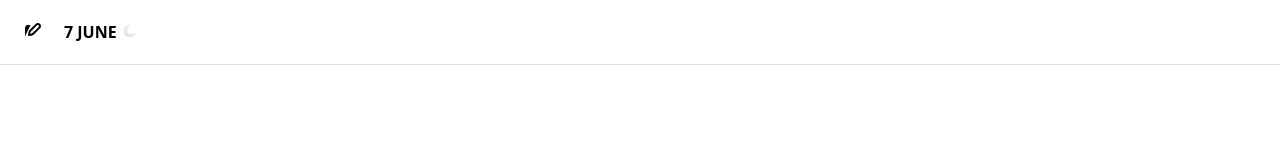
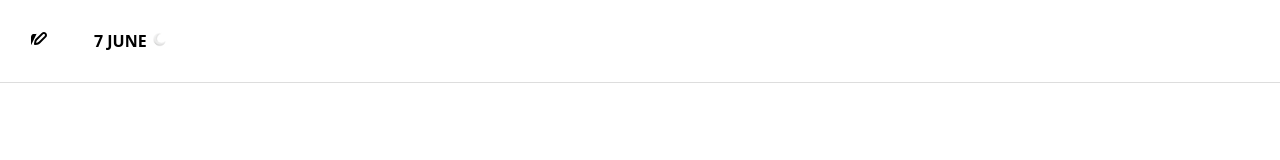
Before and after one commit to sevenjunebaby/7JUNEAI, a React (Create React App) app in the folder 7j/frontend/: page / in a window 1280 px wide. Shown: the top 160 px of the page. Built offline with nearby package versions, Linux system fonts and the light colour scheme.

Commit message:
update 18 dec

```diff
--- a/7j/frontend/src/components/ChatApp.css
+++ b/7j/frontend/src/components/ChatApp.css
@@ -79,10 +79,11 @@ body {
     padding: 0px 5px;
 
   }
+  .bt2:hover {
+    box-shadow: 0 0 15px rgba(197, 197, 197, 0.8); /* Glowing white light */
+  }
   .bt:hover {
-    background-color: #c7c7c7; /* Slightly lighter background */
     box-shadow: 0 0 15px rgba(197, 197, 197, 0.8); /* Glowing white light */
-    color: #fff; /* Maintain text color */
   }
 
   .send-button:hover {
@@ -108,13 +109,7 @@ body {
 
 .bt{
   color: var(--text-secondary);
-  font-weight: 600;
-  font-size: 1.125rem;
-  line-height: 1.75rem;
-  padding-bottom: .375rem;
-  padding-top: .375rem;
-  padding-left: .75rem;
-  padding-right: .75rem;
+
   border-radius: .5rem;
   white-space: nowrap;
   overflow: hidden;
@@ -130,13 +125,43 @@ body {
   font-weight: inherit;
   letter-spacing: inherit;
   line-height: inherit;
-  margin: 0;
-  padding: 0;
+
   text-transform: none;
   background-color: transparent;
   background-image: none;
   font-family: system-ui;
   border: 0 solid #e3e3e3;
+  box-sizing: border-box;
+  font-weight: bold;
+
+
+}
+.bt2{
+  color: var(--text-secondary);
+  border: 0 solid #000000;
+  padding: 10px 18px;
+  border: 0 solid #e3e3e3;
+  border-radius: .5rem;
+  white-space: nowrap;
+  overflow: hidden;
+  gap: .25rem;
+  align-items: center;
+  cursor: pointer;
+  display: flex;
+  font-feature-settings: inherit;
+  color: inherit;
+  font-family: inherit;
+  font-size: 100%;
+  font-variation-settings: inherit;
+  font-weight: inherit;
+  letter-spacing: inherit;
+  line-height: inherit;
+
+  text-transform: none;
+  background-color: transparent;
+  background-image: none;
+  font-family: system-ui;
+
   box-sizing: border-box;
   font-weight: bold;
 
@@ -149,7 +174,7 @@ body {
     padding-bottom: 10px;
 
    gap: 20px;
-   padding: 10px 20px;
+   padding: 5lspx 20px;
    display: flex;
     position: fixed;
     top: 0;
--- a/7j/frontend/src/components/ChatApp.jsx
+++ b/7j/frontend/src/components/ChatApp.jsx
@@ -94,7 +94,7 @@ const ChatApp = () => {
         <svg  class="icon-xl-heavy" width="24" height="24" viewBox="0 0 24 24" fill="currentColor" xmlns="http://www.w3.org/2000/svg" className="icon-xl-heavy"><path d="M15.6729 3.91287C16.8918 2.69392 18.8682 2.69392 20.0871 3.91287C21.3061 5.13182 21.3061 7.10813 20.0871 8.32708L14.1499 14.2643C13.3849 15.0293 12.3925 15.5255 11.3215 15.6785L9.14142 15.9899C8.82983 16.0344 8.51546 15.9297 8.29289 15.7071C8.07033 15.4845 7.96554 15.1701 8.01005 14.8586L8.32149 12.6785C8.47449 11.6075 8.97072 10.615 9.7357 9.85006L15.6729 3.91287ZM18.6729 5.32708C18.235 4.88918 17.525 4.88918 17.0871 5.32708L11.1499 11.2643C10.6909 11.7233 10.3932 12.3187 10.3014 12.9613L10.1785 13.8215L11.0386 13.6986C11.6812 13.6068 12.2767 13.3091 12.7357 12.8501L18.6729 6.91287C19.1108 6.47497 19.1108 5.76499 18.6729 5.32708ZM11 3.99929C11.0004 4.55157 10.5531 4.99963 10.0008 5.00007C9.00227 5.00084 8.29769 5.00827 7.74651 5.06064C7.20685 5.11191 6.88488 5.20117 6.63803 5.32695C6.07354 5.61457 5.6146 6.07351 5.32698 6.63799C5.19279 6.90135 5.10062 7.24904 5.05118 7.8542C5.00078 8.47105 5 9.26336 5 10.4V13.6C5 14.7366 5.00078 15.5289 5.05118 16.1457C5.10062 16.
         7509 5.19279 17.0986 5.32698 17.3619C5.6146 17.9264 6.07354 18.3854 6.63803 18.673C6.90138 18.8072 7.24907 18.8993 7.85424 18.9488C8.47108 18.9992 9.26339 19 10.4 19H13.6C14.7366 19 15.5289 18.9992 16.1458 18.9488C16.7509 18.8993 17.0986 18.8072 17.362 18.673C17.9265 18.3854 18.3854 17.9264 18.673 17.3619C18.7988 17.1151 18.8881 16.7931 18.9393 16.2535C18.9917 15.7023 18.9991 14.9977 18.9999 13.9992C19.0003 13.4469 19.4484 12.9995 20.0007 13C20.553 13.0004 21.0003 13.4485 20.9999 14.0007C20.9991 14.9789 20.9932 15.7808 20.9304 16.4426C20.8664 17.116 20.7385 17.7136 20.455 18.2699C19.9757 19.2107 19.2108 19.9756 18.27 20.455C17.6777 20.7568 17.0375 20.8826 16.3086 20.9421C15.6008 21 14.7266 21 13.6428 21H10.3572C9.27339 21 8.39925 21 7.69138 20.9421C6.96253 20.8826 6.32234 20.7568 5.73005 20.455C4.78924 19.9756 4.02433 19.2107 3.54497 18.2699C3.24318 17.6776 3.11737 17.0374 3.05782 16.3086C2.99998 15.6007 2.99999 14.7266 3 13.6428V10.3572C2.99999 9.27337 2.99998 8.39922 3.05782 7.69134C3.11737 6.96249 3.24318 6.3223 3.54497 5.73001C4.02433 4.7892 4.78924 4.0243 5.73005 3.54493C6.28633 3.26149 6.88399 3.13358 7.55735 3.06961C8.21919 3.00673 9.02103 3.00083 9.99922 3.00007C10.5515 2.99964 10.9996 3.447 11 3.99929Z" fill="currentColor"></path></svg>
       </button>
-      <button className="bt" onClick={toggleMode}>
+      <button className="bt2" onClick={toggleMode}>
   <div className="button-content">
   <span>7 JUNE</span>
   <img className="somber" src="dark.png"></img>
```
